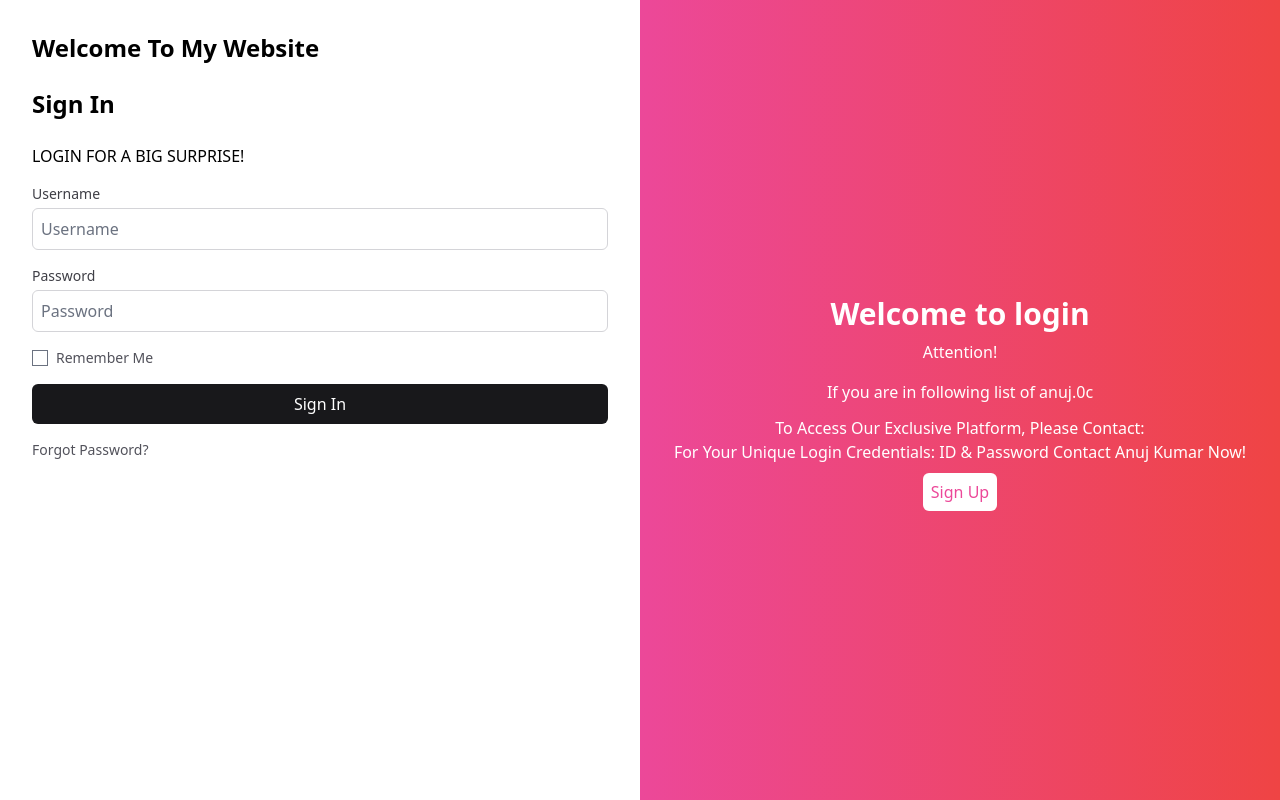
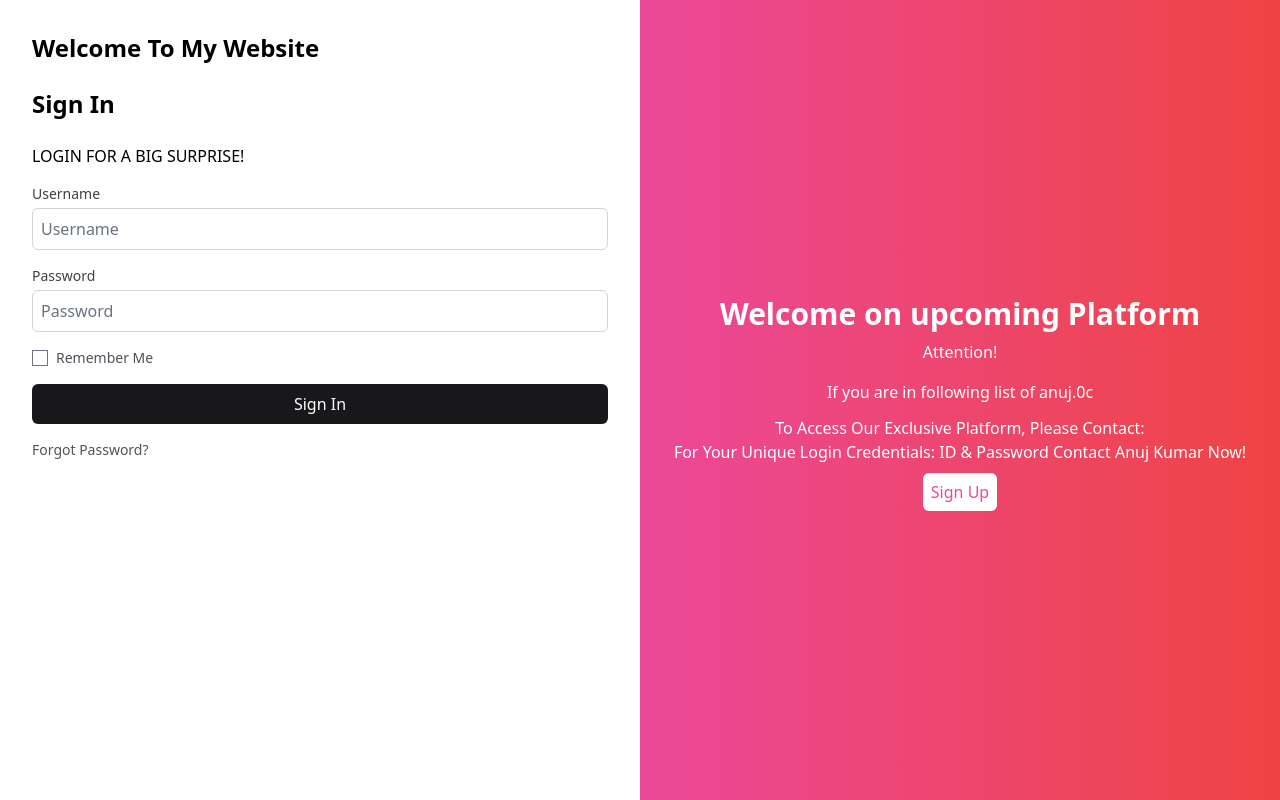
Before and after one commit to Anuj0c/Anuj001, a plain HTML site: page index.html in a window 1280 px wide. Drawn offline with nearby package versions, Linux system fonts and the light colour scheme.

Commit message:
Update File

```diff
--- a/index.html
+++ b/index.html
@@ -121,7 +121,7 @@
     </div>
     <div class="flex-1 bg-gradient-to-r from-pink-500 to-red-500 flex items-center justify-center text-white p-8">
         <div class="text-center">
-            <h2 class="text-3xl font-bold mb-2">Welcome to login</h2>
+            <h2 class="text-3xl font-bold mb-2">Welcome on upcoming Platform</h2>
             <p class="mb-4">Attention!</p>
             <p class="mb-3">If you are in following list of anuj.0c</p>
             <p class="mb-4">
```
